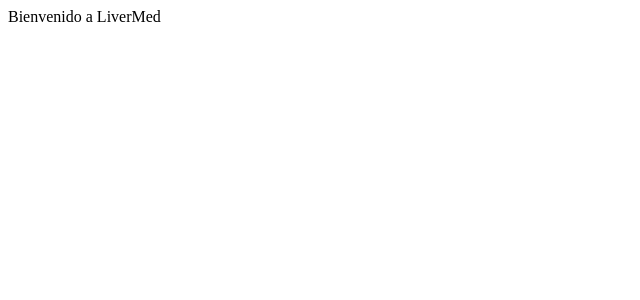
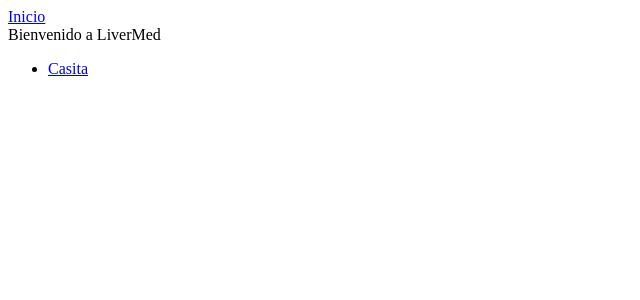
Before and after one commit to Vovleras/LiverMed-proyecto, a React (Vite) app: page / in a window 1280 px wide. Shown: the top 300 px of the page, without its empty margins (0-640 px from the left). Built offline with nearby package versions, Linux system fonts and the light colour scheme.

Commit message:
Se añade un layout simple

```diff
--- a/src/layout/footer/Footer.jsx
+++ b/src/layout/footer/Footer.jsx
@@ -1,9 +1,16 @@
+import { Link } from "react-router";
 import "./Footer.css";
 
 const Footer = () => {
   return (
     <footer className="footer">
-      <p>© 2021</p>
+      <ul>
+          <li>
+            <Link to="/">Casita</Link>
+          </li>
+      </ul>
     </footer>
   );
 };
+
+export default Footer;
--- a/src/layout/header/Header.jsx
+++ b/src/layout/header/Header.jsx
@@ -0,0 +1,16 @@
+import { NavLink } from "react-router"
+import "./Header.css"
+
+const Header = () => {
+    return(
+        <header>
+            <nav>
+                <NavLink to="/" end>
+                    Inicio
+                </NavLink>
+            </nav>
+        </header>
+    );
+};
+
+export default Header;
--- a/src/main.jsx
+++ b/src/main.jsx
@@ -1,14 +1,18 @@
-import { StrictMode } from "react";
+//import { StrictMode } from "react";
 import { createRoot } from "react-dom/client";
 import { BrowserRouter, Route, Routes } from "react-router";
 import "./index.css";
 import Home from "./pages/home/Home.jsx";
-import App from "./App.jsx";
+//import App from "./App.jsx";
+import Layout from "./layout/Layout.jsx"
 
 createRoot(document.getElementById("root")).render(
   <BrowserRouter>
-    <Routes>
-      <Route path="/" element={<Home />} />
-    </Routes>
+    <Layout>
+      <Routes>
+        <Route path="/" element={<Home />} />
+      </Routes>
+    </Layout>
   </BrowserRouter>
+
 );
```
Also changed, not shown: src/layout/Layout.jsx (+4 -3 lines).
